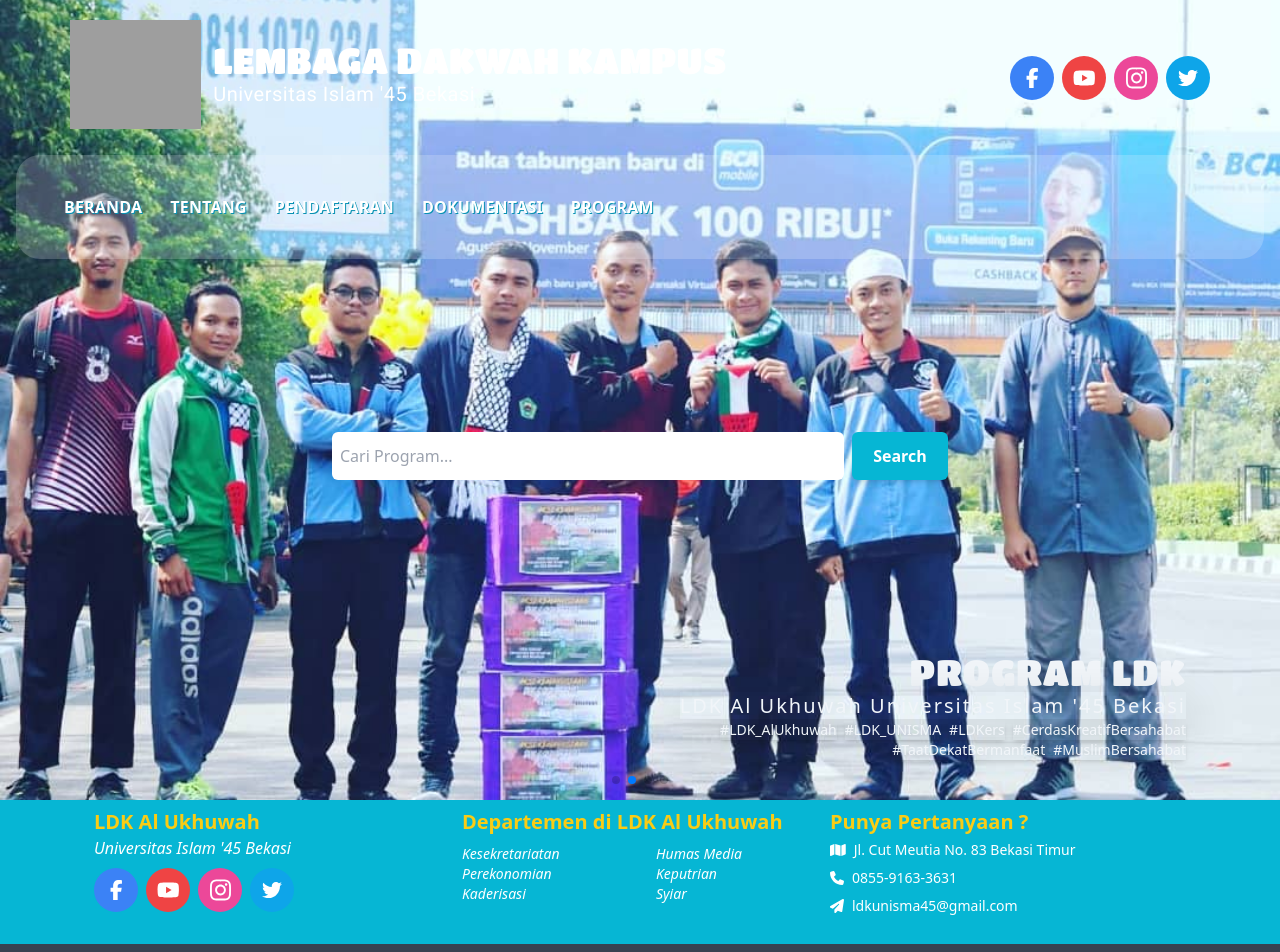
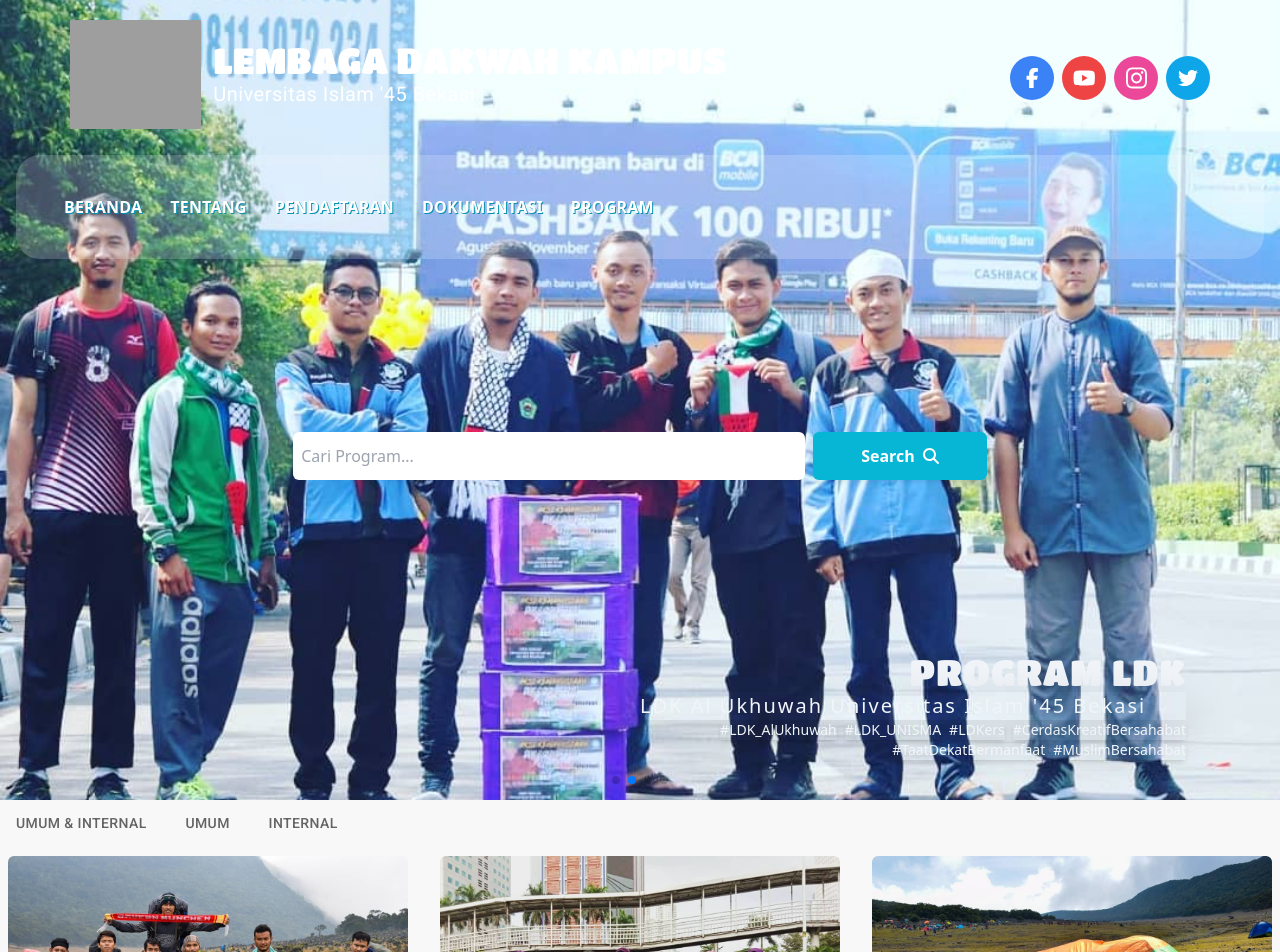
Before and after one commit to jayamiko/LDK-AlUkhuwah-Website, a Next.js app: page /program in a window 1280 px wide. Shown: the top 952 px of the page. Built offline with nearby package versions, Linux system fonts and the light colour scheme; grey boxes are pictures that could not be loaded; a web font is replaced by a local one.

Commit message:
Done Filtering Tab Programs by Audience at Program Page

```diff
--- a/components/Card/AboutCard.jsx
+++ b/components/Card/AboutCard.jsx
@@ -5,7 +5,7 @@ import { faArrowRight } from "@fortawesome/free-solid-svg-icons"
 
 const AboutCard = () => {
   return (
-    <section id="about" className="container mx-auto flex flex-col lg:flex-row justify-between my-5">
+    <section id="about" className="container mx-auto flex flex-col md:flex-row justify-between my-5">
       <div className="w-full lg:w-4/6 flex">
         <div className="container mx-auto flex justify-center">
           <Image
@@ -21,7 +21,7 @@ const AboutCard = () => {
       <div className="w-1/2 container">
         <h1 className="text-cyan-500 text-xl md:text-2xl font-bold">Apa Itu UKM LDK ?</h1>
         <div>
-          <p className="text-justify text-xs sm:text-sm lg:text-base text-black">
+          <p className="text-justify text-xs sm:text-sm text-black">
             Lembaga Dakwah Kampus (LDK) Al-Ukhuwah merupakan salah satu Unit
             Kegiatan Mahasiswa (UKM) yang ada di kampus Universitas Islam ‘45
             Bekasi. LDK Al-Ukhuwah adalah UKM yang bergerak di bidang pendidikan
@@ -29,7 +29,7 @@ const AboutCard = () => {
             & jasmani, penembangan prestasi, dan pengasahan kreativitas.
           </p>
         </div>
-        <div className="w-full lg:w-2/6">
+        <div className="w-full md:w-1/2 lg:w-2/6">
           <Button
             path="/tentang"
             text="Selengkapnya"
--- a/components/utils/Button.jsx
+++ b/components/utils/Button.jsx
@@ -8,7 +8,7 @@ function Button({path, text, icon, onSubmit}) {
       {path ? (
         <Link href={path}>
           <a>
-            <button className="w-full h-10 rounded-md bg-cyan-500 shadow-md text-white font-semibold">
+            <button className="w-full h-10 rounded-md bg-cyan-500 shadow-md text-white font-semibold text-xs sm:text-sm xl:text-base">
               {text}
               <FontAwesomeIcon
                 icon={icon}
--- /dev/null
+++ b/components/utils/TabFilter.jsx
@@ -0,0 +1,29 @@
+import Tabs from '@mui/material/Tabs';
+import Tab from '@mui/material/Tab';
+
+export default function TabFilter({ resultQuery, resultData, setResultData}) {
+
+  function filterDataByAudience(category = "Umum") {
+    const filterByAudience = resultQuery.filter(content => content.audience === category)
+    return filterByAudience
+  }
+
+  const handleChange = (event) => {
+    const labelName = event.target.textContent;
+    if (labelName === "Umum") {
+      setResultData(filterDataByAudience("Umum"));
+    } else if (labelName === "Internal") {
+      setResultData(filterDataByAudience("Internal"));
+    } else {
+      setResultData(resultQuery);
+    }
+  };
+
+  return (
+    <Tabs value={resultData} onChange={handleChange}>
+      <Tab label={"Umum & Internal"} />
+      <Tab label={"Umum"} />
+      <Tab label={"Internal"} />
+    </Tabs>
+  );
+}
--- a/components/utils/Title.jsx
+++ b/components/utils/Title.jsx
@@ -4,13 +4,13 @@ import { tags } from "../../data/data";
 
 function TitlePage(props) {
   return (
-    <div className="z-40 h-fit container mx-auto px-4 sm:px-0 text-slate-100 flex flex-col items-end justify-end py-10">
+    <div className="container mx-auto px-4 sm:px-0 z-40 h-fit text-slate-100 flex flex-col items-end justify-end py-10">
       <div className="w-full lg:w-1/2">
-        <div className="w-full lg:text-right">
+        <div className="w-full flex flex-col items-center lg:items-end">
           <h1 className="uppercase m-0 text-4xl font-titan tracking-wide">
             {props.title}
           </h1>
-          <span className="shadow-lg text-sm sm:text-base lg:text-lg xl:text-xl w-full tracking-widest">
+          <span className="w-fit shadow-lg text-sm sm:text-base lg:text-lg xl:text-xl w-full tracking-widest">
             {alUkhuwah} {kampus}
           </span>
         </div>
--- a/data/data.js
+++ b/data/data.js
@@ -517,50 +517,55 @@ export const faq = [
 export const blog = [
   {
     id: 1,
+    title: "Tasqif",
+    audience: "Internal",
     app: "WhatsApp",
     date: "Setiap Rabu",
-    title: "Tasqif",
     desc: "Maka sampaikanlah (Muhammad) secara terang-terangan segala apa yang diperintahkan (kepadamu) dan berpalinglah dari orang yang musyrik (QS. Al-Hijr [15]:94)",
     cover: "/images/ldk-ikhwan3.jpg",
   },
   {
     id: 2,
+    title: "Tahsin Ikhwan",
+    audience: "Internal",
     app: "WhatsApp",
     date: "Setiap Ahad",
-    title: "Tahsin Ikhwan",
     desc: "Maka sampaikanlah (Muhammad) secara terang-terangan segala apa yang diperintahkan (kepadamu) dan berpalinglah dari orang yang musyrik (QS. Al-Hijr [15]:94)",
     cover: "/images/ldk-akhwat1.jpg",
   },
   {
     id: 3,
+    title: "Tahsin Akhwat",
+    audience: "Internal",
     app: "WhatsApp",
     date: "Setiap Ahad",
-    title: "Tahsin Akhwat",
     desc: "Maka sampaikanlah (Muhammad) secara terang-terangan segala apa yang diperintahkan (kepadamu) dan berpalinglah dari orang yang musyrik (QS. Al-Hijr [15]:94)",
     cover: "/images/ldk-ikhwan4.jpg",
   },
   {
     id: 4,
+    title: "Baca Kitab",
+    audience: "Umum",
     app: "GMeet",
     date: "Setiap Jum'at",
-    com: "3 COMMENTS",
-    title: "Baca Kitab",
     desc: "Maka sampaikanlah (Muhammad) secara terang-terangan segala apa yang diperintahkan (kepadamu) dan berpalinglah dari orang yang musyrik (QS. Al-Hijr [15]:94)",
     cover: "/images/ldk-ikhwan5.jpg",
   },
   {
     id: 5,
+    title: "Al-Kahfi Time",
+    audience: "Internal",
     app: "GMeet",
     date: "Setiap Kamis",
-    title: "Al-Kahfi Time",
     desc: "Maka sampaikanlah (Muhammad) secara terang-terangan segala apa yang diperintahkan (kepadamu) dan berpalinglah dari orang yang musyrik (QS. Al-Hijr [15]:94)",
     cover: "/images/ldk-ikhwan6.jpg",
   },
   {
     id: 6,
+    title: "Murajaah",
+    audience: "Umum",
     app: "GMeet",
     date: "Setiap Senin",
-    title: "Murajaah",
     desc: "Maka sampaikanlah (Muhammad) secara terang-terangan segala apa yang diperintahkan (kepadamu) dan berpalinglah dari orang yang musyrik (QS. Al-Hijr [15]:94)",
     cover: "/images/ldk-ikhwan7.jpg",
   },
--- a/pages/index.js
+++ b/pages/index.js
@@ -48,19 +48,19 @@ const HomePage = () => {
             </p>
             <div className="w-full flex justify-center">
               <div className="w-1/3">
-                <Button path="/pendaftaran" text="Yuk Gabung LDK !" icon={faArrowRight} />
+                <Button path="/pendaftaran" text="Yuk Gabung LDK" icon={faArrowRight} />
               </div>
             </div>
           </div>
         </div>
       </div>
       <AboutCard />
-      <section id="course" className="blog container mx-auto mb-20">
+      <section id="course" className="container mx-auto mb-20">
         <div className="container mx-auto">
-          <h3 className="font-bold uppercase text-base sm:mx-3 my-2 md:text-2xl text-cyan-500">
+          <h3 className="font-bold uppercase text-base my-2 md:text-2xl text-cyan-500">
             Mentoring {alUkhuwah}
           </h3>
-          <div className='flex items-center mx-2 mb-4'>
+          <div className='flex items-center mb-4'>
             <input
               type="text"
               className="w-80 text-slate-400 pl-2 py-2 rounded-md focus:outline-none focus:ring-2 focus:ring-cyan-500"
--- a/pages/program/index.jsx
+++ b/pages/program/index.jsx
@@ -11,7 +11,11 @@ import "swiper/css/navigation";
 // import required modules
 import { Autoplay, Pagination } from "swiper";
 import Title from '../../components/utils/Title';
-import Button from '../../components/utils/Button';
+import { FontAwesomeIcon } from "@fortawesome/react-fontawesome";
+import { faSearch } from "@fortawesome/free-solid-svg-icons";
+import CourseCard from '../../components/Card/CourseCard';
+import TabFilter from '../../components/utils/TabFilter';
+
 
 function ProgramPage() {
 
@@ -24,6 +28,7 @@ function ProgramPage() {
 
   const [query, setQuery] = useState("");
   const [resultQuery, setResultQuery] = useState([]);
+  const [resultData, setResultData] = useState([])
 
   const searching = () => {
     const resultSearch = blog.filter(item => {
@@ -35,6 +40,7 @@ function ProgramPage() {
       }
     });
     setResultQuery(resultSearch);
+    setResultData(resultSearch)
   }
 
   useEffect(() => {
@@ -42,17 +48,26 @@ function ProgramPage() {
   }, [query, Autoplay])
 
   return (
-    <div>
+    <>
       <div className='relative h-screen'>
         <div className='absolute h-screen w-full z-40 flex flex-col justify-center items-center'>
-          <div className='w-full h-3/5 flex justify-center items-end space-x-2'>
+          <div className='w-full h-3/5 flex flex-col md:flex-row justify-end items-center md:justify-center md:items-end space-y-2 md:space-y-0 md:space-x-2'>
             <input
               type="text"
-              className="w-2/5 h-12 text-slate-400 pl-2 py-2 rounded-md focus:outline-none focus:ring-2 focus:ring-cyan-500"
+              className="w-5/6 md:w-2/5 h-12 text-slate-400 pl-2 py-2 rounded-md focus:outline-none focus:ring-2 focus:ring-cyan-500"
               placeholder="Cari Program..."
               onChange={event => setQuery(event.target.value)}
             />
-            <Button path="" text="Search" onSubmit={searching} />
+            <button
+              className="px-5 py-2 h-12 rounded-md bg-cyan-500 shadow-sm shadow-black text-white font-semibold"
+              onSubmit={searching}
+            >
+            Search
+            <FontAwesomeIcon
+              icon={faSearch}
+              className="text-white ml-2"
+            ></FontAwesomeIcon>
+          </button>
           </div>
           <div className='w-full h-2/5 flex flex-col justify-end items-center'>
             <Title title="Program LDK" />
@@ -81,7 +96,9 @@ function ProgramPage() {
           })}
         </Swiper>
       </div>
-    </div>
+      <TabFilter resultQuery={resultQuery} resultData={resultData} setResultData={setResultData} />
+      <CourseCard resultQuery={resultData} />
+    </>
   )
 }
 
```
